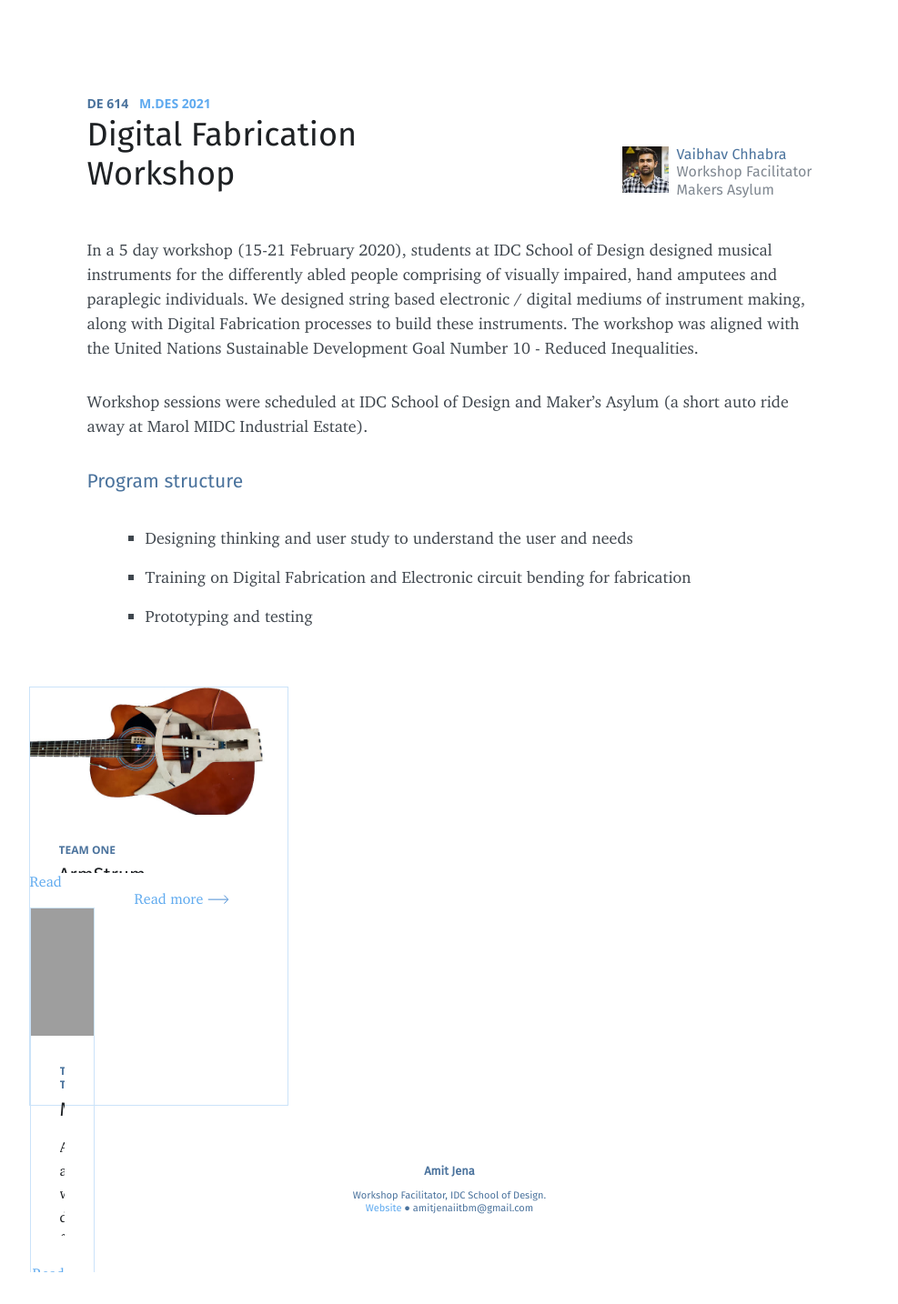
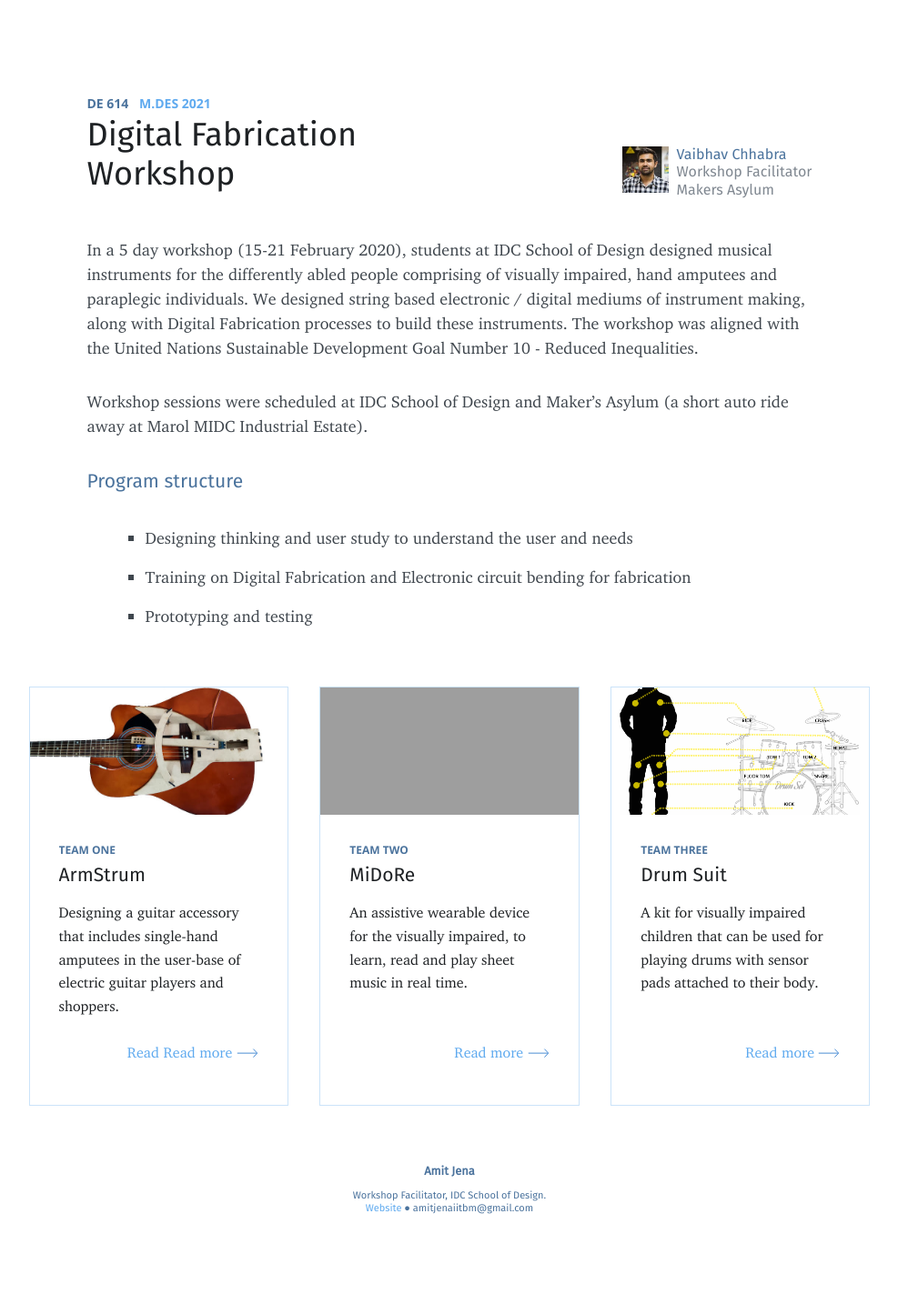
Before and after one commit to amitjenaiitbm/ma-dfworkshop, a Jekyll site: the page built from index.md, in a window 1280 px wide. Shown: the whole page at 91% size, without its empty margins (146-1133 px from the left). Built offline with Jekyll 4.4.1, drawn with Linux system fonts in a browser that asks for light colours; nearby versions of some CDN libraries.

Commit message:
Update home.html

```diff
--- a/_layouts/home.html
+++ b/_layouts/home.html
@@ -42,8 +42,9 @@ layout: default
                                     <div class="charter">Designing a guitar accessory that includes single-hand amputees in the user-base of electric guitar players and shoppers.</div>
                             </div>
                     </div>
-                    <div class="poster"><a href="https://rishi4git.github.io/Guitar.io/" target="_blank">Read
-                    <div class="medium"><a href="https://rishi4git.github.io/Guitar.io/" target="_blank">Read more
+                    <div class="medium">
+                      <span align="left"><a href="https://rishi4git.github.io/Guitar.io/" target="_blank">Read</span>
+                      <a href="https://rishi4git.github.io/Guitar.io/" target="_blank">Read more
 
     <svg width="24px" height="10px" viewBox="0 0 24 10" version="1.1" xmlns="http://www.w3.org/2000/svg" xmlns:xlink="http://www.w3.org/1999/xlink">
         <g id="Page-1" stroke="none" stroke-width="1" fill="none" fill-rule="evenodd">
```
